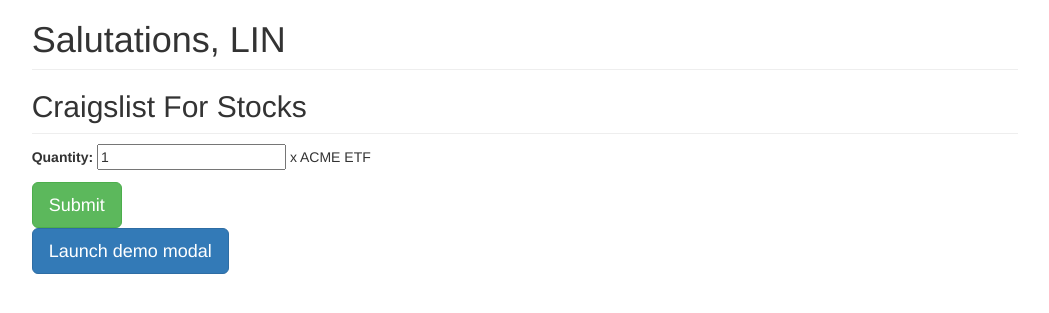
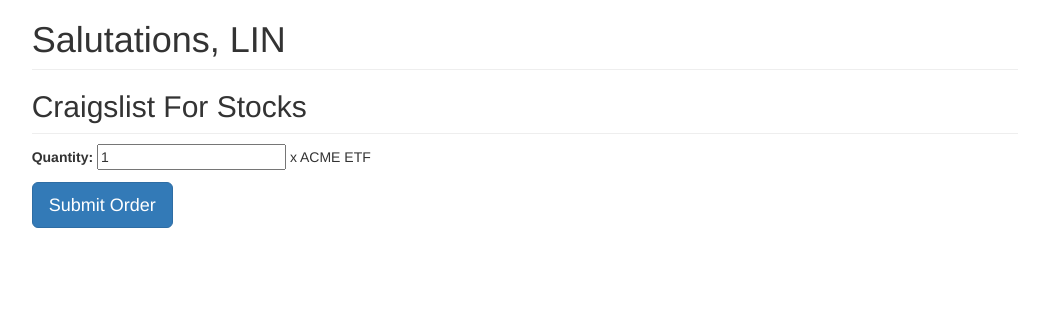
Before and after one commit to gabriellet/thepriceisright, a Django app: page /place_order/ in a window 1280 px wide. Shown: the part 50-363 px from the top of the page, without its empty margins (115-1164 px from the left). Run offline with Django 3.2, Linux system fonts and the light colour scheme; a user stored in the database is signed in; some libraries are stand-ins or nearby versions.

Commit message:
updated order page, confirm modal

```diff
--- a/static/stocks/dashboard.css
+++ b/static/stocks/dashboard.css
@@ -107,3 +107,12 @@ body {
   display: inline-block;
   border-radius: 50%;
 }
+
+/*
+ * Hey now the modal isn't wierd yay
+ */
+.modal {
+    transform: translate(0, 30%) !important;
+  -ms-transform: translate(0, 30%) !important; /* IE 9 */
+  -webkit-transform: translate(0, 30%) !important; /* Safari and Chrome */
+}
--- a/templates/place_order.html
+++ b/templates/place_order.html
@@ -15,13 +15,10 @@
 
 	{% csrf_token %}
 	<p>{{ form.quantity.label_tag }} {{ form.quantity }} x ACME ETF</p>
-	<button class="btn btn-lg btn-success" type="submit" value="Submit">Submit</button>
-
-</form>
 
   <!-- Button trigger modal -->
   <button type="button" class="btn btn-primary btn-lg" data-toggle="modal" data-target="#myModal">
-  Launch demo modal
+    Submit Order
   </button>
 
   <!-- Modal -->
@@ -30,18 +27,20 @@
       <div class="modal-content">
         <div class="modal-header">
           <button type="button" class="close" data-dismiss="modal" aria-label="Close"><span aria-hidden="true">&times;</span></button>
-        <h4 class="modal-title" id="myModalLabel">Modal title</h4>
+          <h4 class="modal-title" id="myModalLabel">Order Confimation</h4>
         </div>
         <div class="modal-body">
-        ...
+          Make this order?
         </div>
         <div class="modal-footer">
-        <button type="button" class="btn btn-default" data-dismiss="modal">Close</button>
-        <button type="button" class="btn btn-primary">Save changes</button>
+          <button type="button" class="btn btn-default" data-dismiss="modal">Cancel</button>
+          <button class="btn btn-default btn-success" type="submit" value="Submit">Submit</button>
         </div>
       </div>
     </div>
   </div>
 
+</form>
+
 
 {% endblock %}
```
Lines whose indentation alone changed are shown as unchanged.
